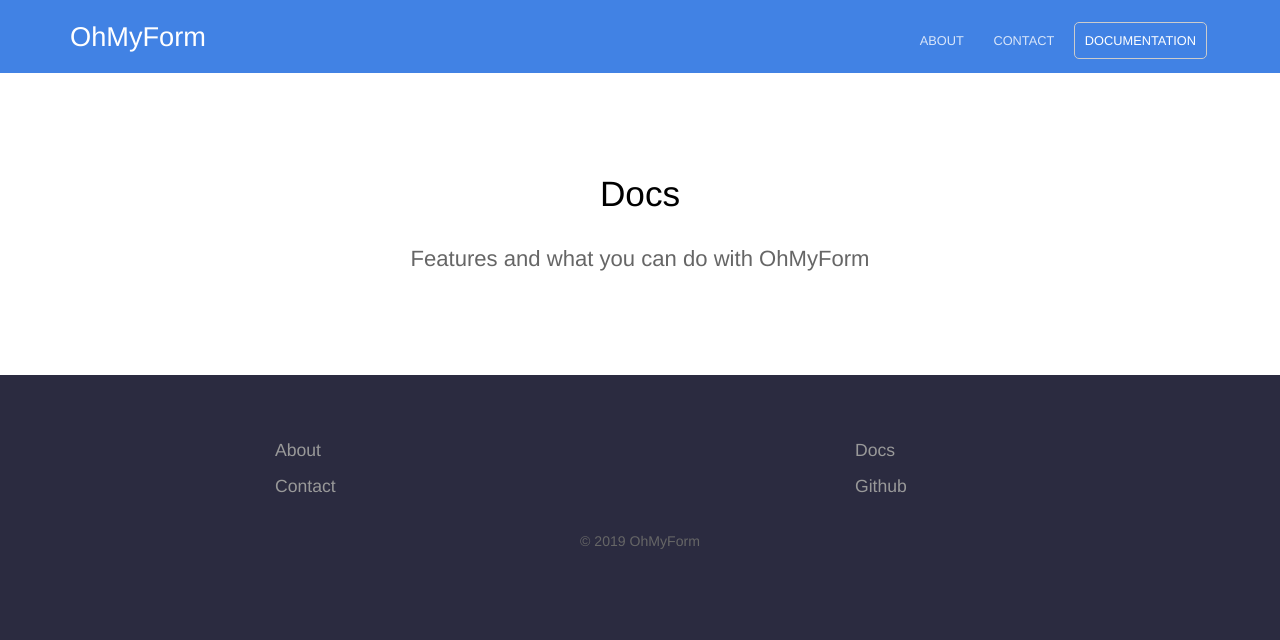
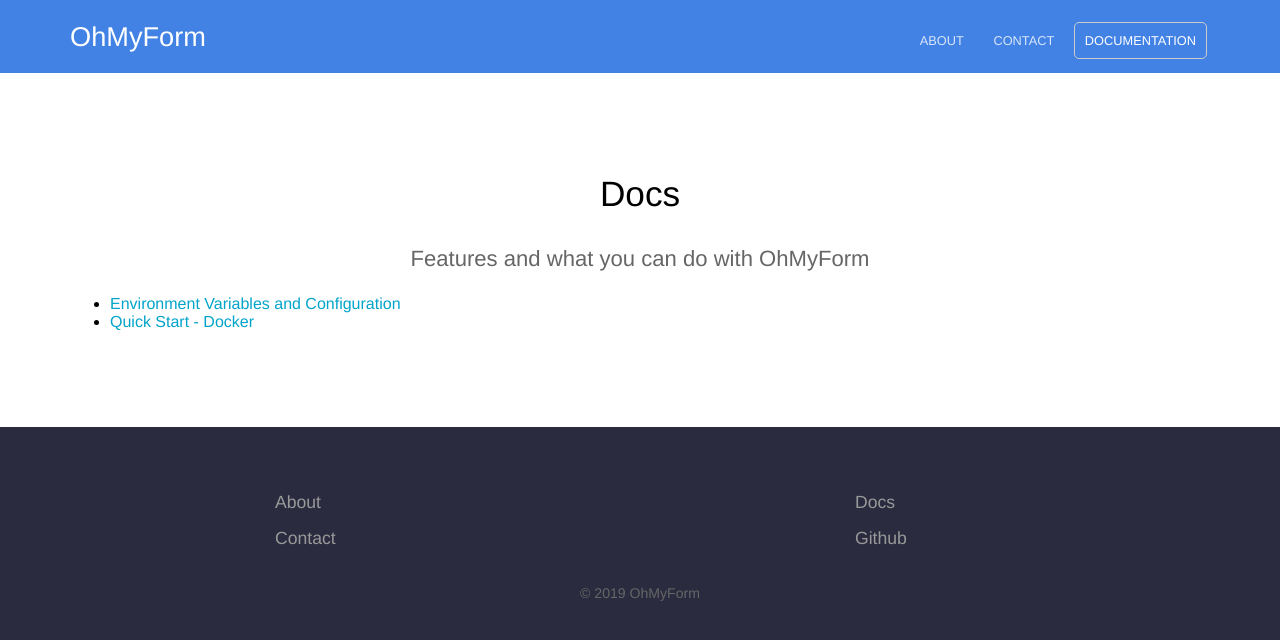
Before and after one commit to ohmyform/website, a Jekyll site: the page built from docs/index.md, in a window 1280 px wide. Shown: the top 640 px of the page. Built offline with Jekyll 4.4.1, drawn with Linux system fonts in a browser that asks for light colours.

Commit message:
Get some connections made for the live documentation

```diff
--- a/docs/index.md
+++ b/docs/index.md
@@ -2,3 +2,6 @@
 title: Docs
 description: Features and what you can do with OhMyForm
 ---
+
+- [Environment Variables and Configuration](/docs/env/)
+- [Quick Start - Docker](/docs/install/)
```
